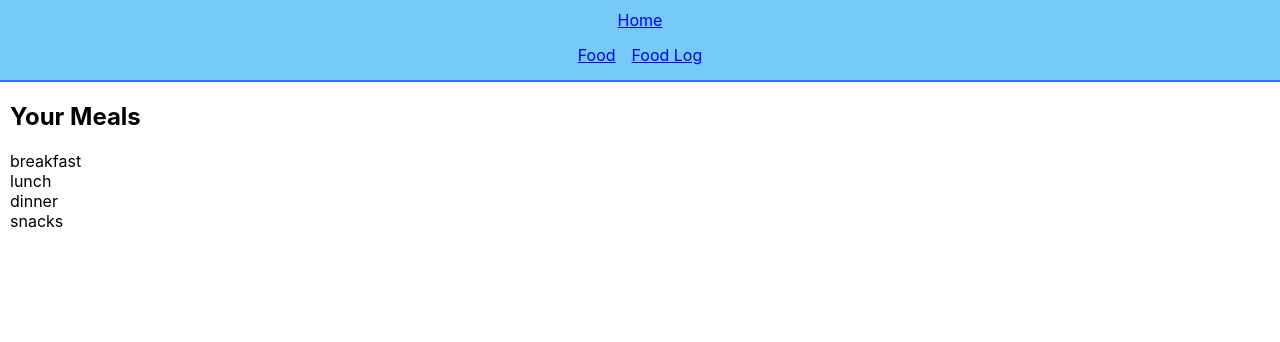
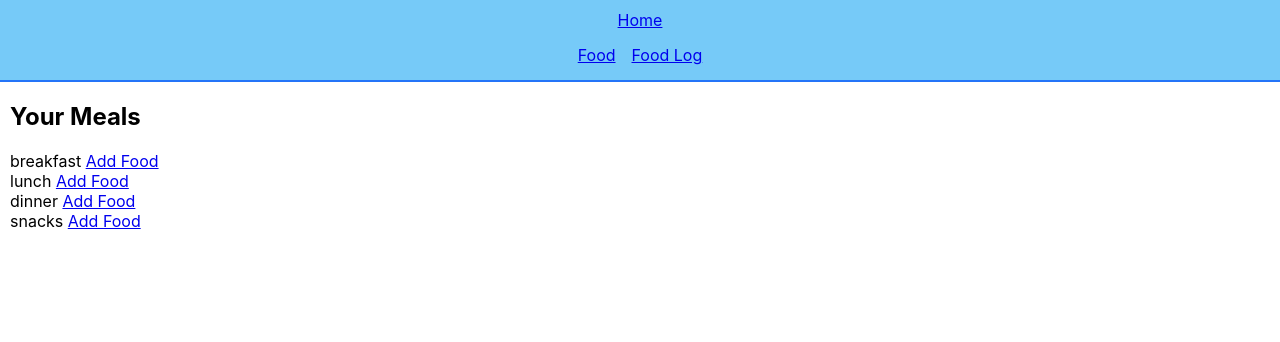
Before and after one commit to JImmyJImmy0/thehustle, a Django app: page /foodlog/ in a window 1280 px wide. Shown: the top 342 px of the page. Run offline with Django 3.2, Linux system fonts and the light colour scheme.

Commit message:
add link to add foods

```diff
--- a/main_app/templates/foods/log.html
+++ b/main_app/templates/foods/log.html
@@ -11,15 +11,19 @@
     <h1>Your Meals</h1>
     <div class='breakfast'>
         breakfast
+        <a href="{% url 'foods_index' %}">Add Food</a>
     </div>
     <div class='lunch'>
         lunch
+        <a href="{% url 'foods_index' %}">Add Food</a>
     </div>
     <div class='dinner'>
         dinner
+        <a href="{% url 'foods_index' %}">Add Food</a>
     </div>
     <div class='snacks'>
         snacks
+        <a href="{% url 'foods_index' %}">Add Food</a>
     </div>
 </section>
 
```
